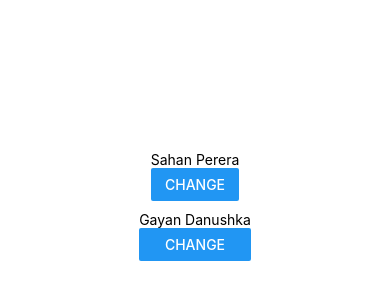
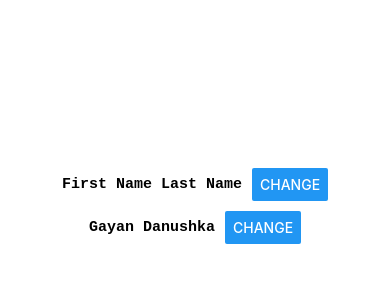
Before and after one commit to isharax9/Empty-React-native-Project, a React Native app: screen / in a window 390 px wide. Shown: the part 216-516 px from the top of the page. Built offline with nearby package versions, Linux system fonts and the light colour scheme.

Commit message:
fix the text and button as a single row

```diff
--- a/App.js
+++ b/App.js
@@ -5,7 +5,7 @@ import { Component1 } from "./components/Component1";
 export default function App() {
   return (
     <View style={stylesheet.view1}>
-      <Component1 fname={"Sahan"} lname={"Perera"} />
+      <Component1 fname={"First Name"} lname={"Last Name"} />
       <Component1 fname={"Gayan"} lname={"Danushka"} />
     </View>
   );
--- a/components/Component1.js
+++ b/components/Component1.js
@@ -1,20 +1,18 @@
 import { useState } from "react";
-
 import { Button, StyleSheet, View, Text } from "react-native";
 
 export function Component1(props) {
     const [getName, setName] = useState(props.fname + " " + props.lname);
 
     return (
-        <View style={StyleSheet.view1}>
-            <Text style={StyleSheet.text1}>{getName}</Text>
+        <View style={stylesheet.container}>
+            <Text style={stylesheet.text}>{getName}</Text>
             <Button title="Change" onPress={() => { setName("Ishara lakshitha"); }} />
         </View>
     );
 }
 
-
-const styles = StyleSheet.create({
+const stylesheet = StyleSheet.create({
     container: {
         flexDirection: 'row',
         alignItems: 'center',
```
